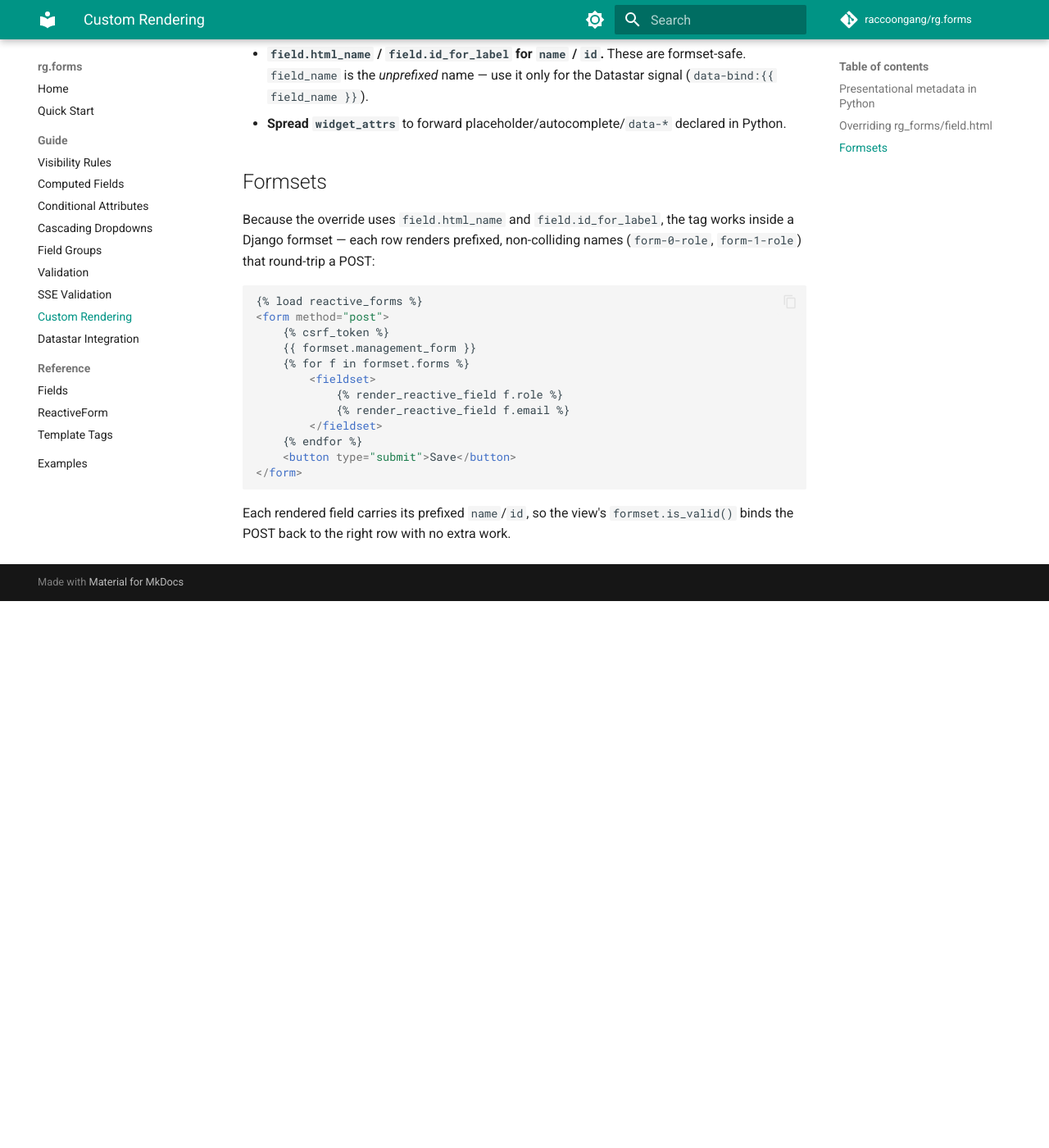
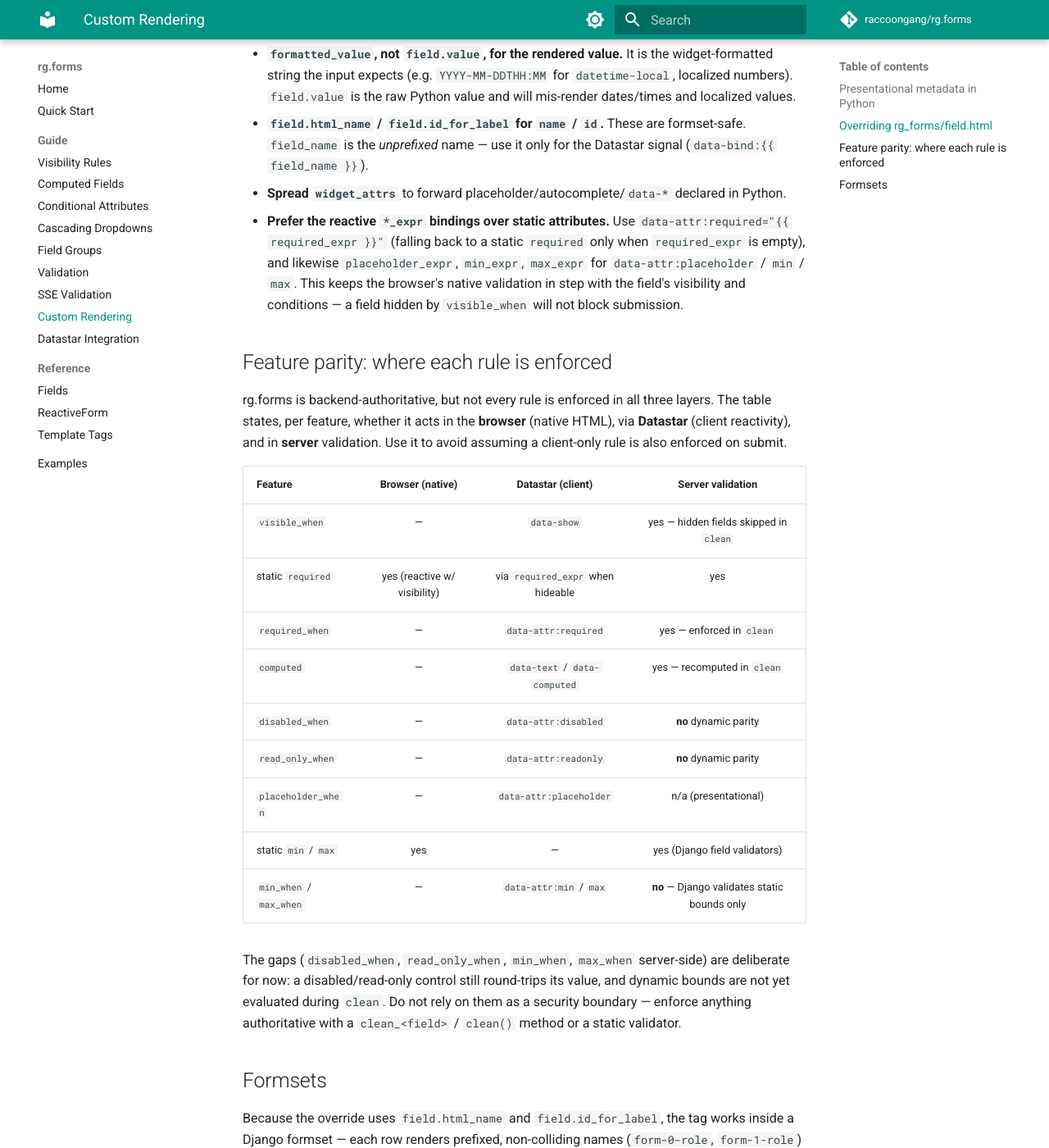
Before and after one commit to raccoongang/rg.forms, an MkDocs documentation site: the page built from docs/guide/custom-rendering.md, in a window 1280 px wide and 1400 px high, scrolled down 1825 px. Shown: the whole window at 82% size. Built offline with MkDocs 1.6.1 and Material for MkDocs 9.7.7, drawn with Linux system fonts in a browser that asks for light colours; comment, search, counter and statistics services are not loaded; before the commit the page ends 2558 px from its top, so only the background shows below that; some of the changed text lies outside the part shown.

Commit message:
Wave 0 correctness pass on reactive field rendering (review follow-up)
Addresses the correctness findings from the ADR-0001 review, keeping the
rendering layer honest instead of overclaiming, without expanding the API.

- pyproject: pythonpath = ["src", "."] so bare pytest imports the working
  tree, not an installed copy of rg.forms (src/ layout fix).
- Render `formatted_value` (widget-formatted) instead of `field.value` in the
  text input and textarea, and in the custom-rendering doc. Fixes date/time/
  datetime-local/localized display.
- Dynamic required: add `required_expr` combining visible_when/required_when;
  render `data-attr:required` so a field hidden by visible_when never blocks
  native submission and required_when drives the attribute reactively.
- Wire the previously-dead placeholder_when/min_when/max_when as first-match
  ternary expressions -> data-attr:placeholder/min/max (placeholder_expr,
  min_expr, max_expr context keys).
- Widget coverage: add a selectmultiple branch; gate the generic <input> on
  is_simple_input; unhandled widgets (radio, multi-checkbox, file, multiwidget,
  custom) fall back to Django's native {{ field }} rather than a wrong input.
- Fix 3 stale datetime/time serialization tests to minute precision, matching
  the HTML5 datetime-local/time inputs the signals feed.
- Docs: add a feature-parity matrix (browser / Datastar / server) and document
  formatted_value, required_expr, placeholder/min/max_expr, is_simple_input in
  the context contract.
- Tests: required_expr matrix, dynamic when-exprs, selectmultiple + native
  fallback, formatted_value rendering. 107 passing.

Co-Authored-By: Claude Opus 4.8 (1M context) <noreply@anthropic.com>

````diff
--- a/docs/guide/custom-rendering.md
+++ b/docs/guide/custom-rendering.md
@@ -76,8 +76,8 @@ A host input component then reads the contract keys directly:
            {% if disabled_when %}data-attr:disabled="{{ disabled_when }}"{% endif %}
            {% if read_only_when %}data-attr:readonly="{{ read_only_when }}"{% endif %}
            {% for attr, val in widget_attrs.items %}{{ attr }}="{{ val }}" {% endfor %}
-           {% if is_required %}required{% endif %}
-           value="{{ field.value|default:'' }}">
+           {% if required_expr %}data-attr:required="{{ required_expr }}"{% elif is_required %}required{% endif %}
+           value="{{ formatted_value|default:'' }}">
     {% if errors %}<p class="my-field__error">{{ errors.0 }}</p>{% endif %}
 </div>
 ```
@@ -88,11 +88,47 @@ Key points that keep the override correct and portable:
   maps `datetimeinput → "datetime-local"`, `emailinput → "email"`, etc. Deriving
   it yourself from `widget_type` is fragile (`datetimeinput` naively becomes
   `"datetime"`).
+- **`formatted_value`, not `field.value`, for the rendered value.** It is the
+  widget-formatted string the input expects (e.g. `YYYY-MM-DDTHH:MM` for
+  `datetime-local`, localized numbers). `field.value` is the raw Python value and
+  will mis-render dates/times and localized values.
 - **`field.html_name` / `field.id_for_label` for `name` / `id`.** These are
   formset-safe. `field_name` is the *unprefixed* name — use it only for the
   Datastar signal (`data-bind:{{ field_name }}`).
 - **Spread `widget_attrs`** to forward placeholder/autocomplete/`data-*` declared
   in Python.
+- **Prefer the reactive `*_expr` bindings over static attributes.** Use
+  `data-attr:required="{{ required_expr }}"` (falling back to a static `required`
+  only when `required_expr` is empty), and likewise `placeholder_expr`,
+  `min_expr`, `max_expr` for `data-attr:placeholder` / `min` / `max`. This keeps
+  the browser's native validation in step with the field's visibility and
+  conditions — a field hidden by `visible_when` will not block submission.
+
+## Feature parity: where each rule is enforced
+
+rg.forms is backend-authoritative, but not every rule is enforced in all three
+layers. The table states, per feature, whether it acts in the **browser**
+(native HTML), via **Datastar** (client reactivity), and in **server**
+validation. Use it to avoid assuming a client-only rule is also enforced on
+submit.
+
+| Feature | Browser (native) | Datastar (client) | Server validation |
+|---|:---:|:---:|:---:|
+| `visible_when` | — | `data-show` | yes — hidden fields skipped in `clean` |
+| static `required` | yes (reactive w/ visibility) | via `required_expr` when hideable | yes |
+| `required_when` | — | `data-attr:required` | yes — enforced in `clean` |
+| `computed` | — | `data-text` / `data-computed` | yes — recomputed in `clean` |
+| `disabled_when` | — | `data-attr:disabled` | **no** dynamic parity |
+| `read_only_when` | — | `data-attr:readonly` | **no** dynamic parity |
+| `placeholder_when` | — | `data-attr:placeholder` | n/a (presentational) |
+| static `min` / `max` | yes | — | yes (Django field validators) |
+| `min_when` / `max_when` | — | `data-attr:min` / `max` | **no** — Django validates static bounds only |
+
+The gaps (`disabled_when`, `read_only_when`, `min_when`, `max_when` server-side)
+are deliberate for now: a disabled/read-only control still round-trips its value,
+and dynamic bounds are not yet evaluated during `clean`. Do not rely on them as a
+security boundary — enforce anything authoritative with a `clean_<field>` /
+`clean()` method or a static validator.
 
 ## Formsets
 
--- a/docs/reference/template-tags.md
+++ b/docs/reference/template-tags.md
@@ -73,8 +73,8 @@ removed, or change meaning/type without a major version.
 
 | Key | Type | Meaning |
 |---|---|---|
-| `field` | `BoundField` | The bound field. Use `field.html_name`, `field.id_for_label`, `field.value` — these are formset-safe. |
-| `formatted_value` | `str` | Widget-formatted value (HTML5-friendly for date/time inputs). |
+| `field` | `BoundField` | The bound field. Use `field.html_name`, `field.id_for_label` — these are formset-safe. |
+| `formatted_value` | `str` | Widget-formatted value (HTML5-friendly for date/time inputs). **Render this, not `field.value`**, as the input's `value` / textarea content. |
 | `label` | `str` | Field label (overridable via the `label=` tag kwarg). |
 | `help_text` | `str` | Static help text. |
 | `visible_when` | `str \| None` | Datastar expression for `data-show`. |
@@ -90,7 +90,11 @@ removed, or change meaning/type without a major version.
 | `field_name` | `str` | Unprefixed field name — use for Datastar **signal** names (`data-bind:{{ field_name }}`), **not** for the submitted `name`. |
 | `widget_type` | `str` | Lowercased widget class name (e.g. `"emailinput"`, `"select"`) — use for branching. |
 | `input_type` | `str` | HTML `<input type>` value (`"email"`, `"datetime-local"`, `"number"`, …; defaults to `"text"`). Put this on the element. |
+| `is_simple_input` | `bool` | True when the widget is a text-family input the reference template renders as a single `<input>` (text/number/email/url/date/time/datetime-local/password). False for select/checkbox/textarea and for widgets that should fall back to Django's native rendering (radio, multi-checkbox, file, multi-widget, custom). |
 | `widget_attrs` | `dict` | Presentational widget attrs (`placeholder`, `autocomplete`, `autofocus`, `inputmode`, custom `data-*`). Managed attrs (`id`, `name`, `required`, `disabled`, `readonly`, `min`, `max`, `maxlength`, `minlength`) are excluded so you can spread it without double-rendering. |
+| `required_expr` | `str \| None` | Datastar expression for `data-attr:required`, combining `visible_when` and `required_when`. `None` when the field is unconditionally required (render static `required`) or never required. Keeps native validation in step with visibility. |
+| `placeholder_expr` | `str \| None` | Datastar expression for `data-attr:placeholder`, built from `placeholder_when`. `None` when unset. |
+| `min_expr` / `max_expr` | `str \| None` | Datastar expressions for `data-attr:min` / `data-attr:max`, built from `min_when` / `max_when`. `None` when unset; fall back to static `html5_attrs.min` / `max`. |
 | `errors` | `ErrorList` | Field errors. |
 | `html5_attrs` | `dict` | HTML5 validation attrs derived from the field (`required`, `min`, `max`, `maxlength`, `minlength`). |
 | `choices` | `list \| None` | Choices for `select`/choice widgets. |
--- a/pyproject.toml
+++ b/pyproject.toml
@@ -84,5 +84,9 @@ django_settings_module = "tests.settings"
 [tool.pytest.ini_options]
 DJANGO_SETTINGS_MODULE = "tests.settings"
 python_files = ["test_*.py"]
-pythonpath = ["."]
+# src/ first so the local package under src/rg/forms shadows any installed
+# copy of rg.forms; "." keeps the top-level tests package importable
+# (tests.settings). Without src/ here, bare `pytest` imports an installed
+# rg.forms instead of the working tree.
+pythonpath = ["src", "."]
 addopts = "-v --tb=short"
--- a/src/rg/forms/templates/rg_forms/field.html
+++ b/src/rg/forms/templates/rg_forms/field.html
@@ -3,7 +3,11 @@
    host app's design system. It renders against the documented context contract
    (see docs/reference/template-tags.md). To bring your own design system,
    override rg_forms/field.html with a thin dispatcher — see
-   docs/guide/custom-rendering.md. #}
+   docs/guide/custom-rendering.md.
+
+   Widget coverage here is intentionally a controlled subset (text-family
+   inputs, select, multi-select, checkbox, textarea). Any other widget falls
+   back to Django's native rendering rather than a wrong <input>. #}
 {% if field.is_hidden %}
 {{ field }}
 {% else %}
@@ -17,16 +21,28 @@
         {% endif %}
     </label>
 
-    <div class="control{% if widget_type == 'select' %} is-expanded{% endif %}">
+    <div class="control{% if widget_type == 'select' or widget_type == 'selectmultiple' %} is-expanded{% endif %}">
         {% if widget_type == 'select' %}
         <div class="select is-fullwidth{% if errors %} is-danger{% endif %}">
             <select name="{{ field.html_name }}" id="{{ field.id_for_label }}"
                     data-bind:{{ field_name }}
                     {% if disabled_when %}data-attr:disabled="{{ disabled_when }}"{% endif %}
                     {% for attr, val in widget_attrs.items %}{{ attr }}="{{ val }}" {% endfor %}
-                    {% if is_required %}required{% endif %}>
+                    {% if required_expr %}data-attr:required="{{ required_expr }}"{% elif is_required %}required{% endif %}>
                 {% for choice in choices %}
                 <option value="{{ choice.0 }}"{% if choice.0 == field.value %} selected{% endif %}>{{ choice.1 }}</option>
+                {% endfor %}
+            </select>
+        </div>
+        {% elif widget_type == 'selectmultiple' %}
+        <div class="select is-multiple is-fullwidth{% if errors %} is-danger{% endif %}">
+            <select multiple name="{{ field.html_name }}" id="{{ field.id_for_label }}"
+                    data-bind:{{ field_name }}
+                    {% if disabled_when %}data-attr:disabled="{{ disabled_when }}"{% endif %}
+                    {% for attr, val in widget_attrs.items %}{{ attr }}="{{ val }}" {% endfor %}
+                    {% if required_expr %}data-attr:required="{{ required_expr }}"{% elif is_required %}required{% endif %}>
+                {% for choice in choices %}
+                <option value="{{ choice.0 }}"{% if field.value and choice.0 in field.value %} selected{% endif %}>{{ choice.1 }}</option>
                 {% endfor %}
             </select>
         </div>
@@ -36,6 +52,7 @@
                    data-bind:{{ field_name }}
                    {% if disabled_when %}data-attr:disabled="{{ disabled_when }}"{% endif %}
                    {% for attr, val in widget_attrs.items %}{{ attr }}="{{ val }}" {% endfor %}
+                   {% if required_expr %}data-attr:required="{{ required_expr }}"{% elif is_required %}required{% endif %}
                    {% if field.value %}checked{% endif %}>
             {{ label }}
         </label>
@@ -46,14 +63,15 @@
                   {% if disabled_when %}data-attr:disabled="{{ disabled_when }}"{% endif %}
                   {% if read_only_when %}data-attr:readonly="{{ read_only_when }}"{% endif %}
                   {% for attr, val in widget_attrs.items %}{{ attr }}="{{ val }}" {% endfor %}
-                  {% if is_required %}required{% endif %}
-                  {% if html5_attrs.maxlength %}maxlength="{{ html5_attrs.maxlength }}"{% endif %}>{{ field.value|default:"" }}</textarea>
+                  {% if placeholder_expr %}data-attr:placeholder="{{ placeholder_expr }}"{% endif %}
+                  {% if required_expr %}data-attr:required="{{ required_expr }}"{% elif is_required %}required{% endif %}
+                  {% if html5_attrs.maxlength %}maxlength="{{ html5_attrs.maxlength }}"{% endif %}>{{ formatted_value|default:"" }}</textarea>
         {% elif computed %}
         {# Computed field - display only, no input #}
         <span class="input" style="display: inline-block; background-color: #f5f5f5;"
               data-text="{{ computed }}"></span>
-        {% else %}
-        {# Default: text/number/email/etc input #}
+        {% elif is_simple_input %}
+        {# Text-family input: text/number/email/url/date/time/datetime-local/password #}
         <input class="input{% if errors %} is-danger{% endif %}"
                type="{{ input_type }}"
                name="{{ field.html_name }}" id="{{ field.id_for_label }}"
@@ -61,12 +79,19 @@
                {% if disabled_when %}data-attr:disabled="{{ disabled_when }}"{% endif %}
                {% if read_only_when %}data-attr:readonly="{{ read_only_when }}"{% endif %}
                {% for attr, val in widget_attrs.items %}{{ attr }}="{{ val }}" {% endfor %}
-               {% if is_required %}required{% endif %}
-               {% if html5_attrs.min is not None %}min="{{ html5_attrs.min }}"{% endif %}
-               {% if html5_attrs.max is not None %}max="{{ html5_attrs.max }}"{% endif %}
+               {% if placeholder_expr %}data-attr:placeholder="{{ placeholder_expr }}"{% endif %}
+               {% if required_expr %}data-attr:required="{{ required_expr }}"{% elif is_required %}required{% endif %}
+               {% if min_expr %}data-attr:min="{{ min_expr }}"{% elif html5_attrs.min is not None %}min="{{ html5_attrs.min }}"{% endif %}
+               {% if max_expr %}data-attr:max="{{ max_expr }}"{% elif html5_attrs.max is not None %}max="{{ html5_attrs.max }}"{% endif %}
                {% if html5_attrs.maxlength %}maxlength="{{ html5_attrs.maxlength }}"{% endif %}
                {% if html5_attrs.minlength %}minlength="{{ html5_attrs.minlength }}"{% endif %}
-               value="{{ field.value|default:"" }}">
+               value="{{ formatted_value|default:"" }}">
+        {% else %}
+        {# Unhandled widget (radio, checkbox-multiple, file, multi-widget, custom):
+           fall back to Django's native rendering so it is at least correct.
+           Reactive attrs are not applied here — override this template to add
+           first-class support for your design system's version of the widget. #}
+        {{ field }}
         {% endif %}
     </div>
 
````
Also changed, not shown: 3 other files.
